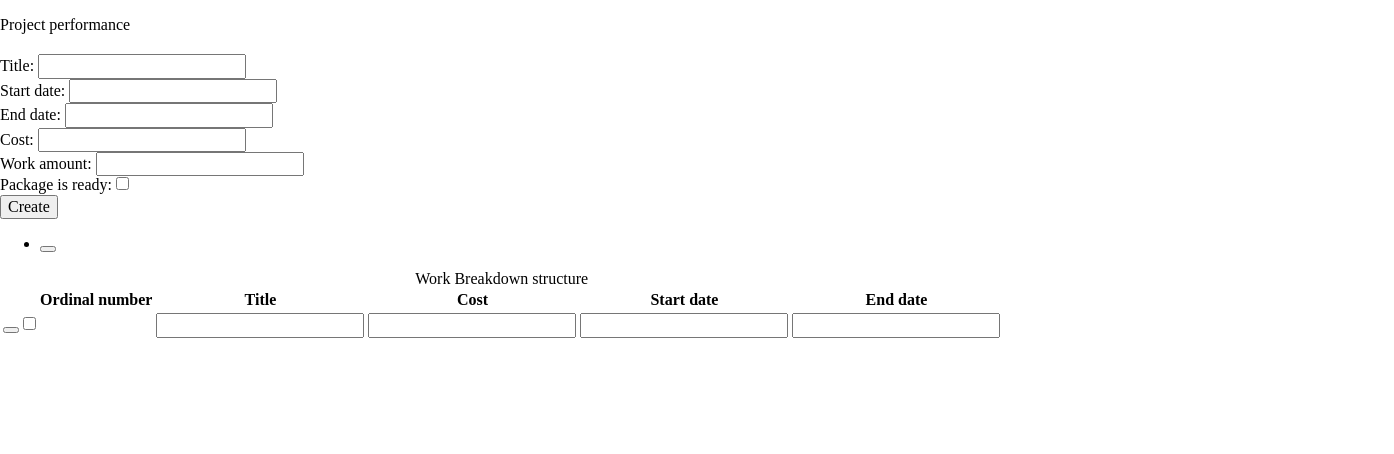
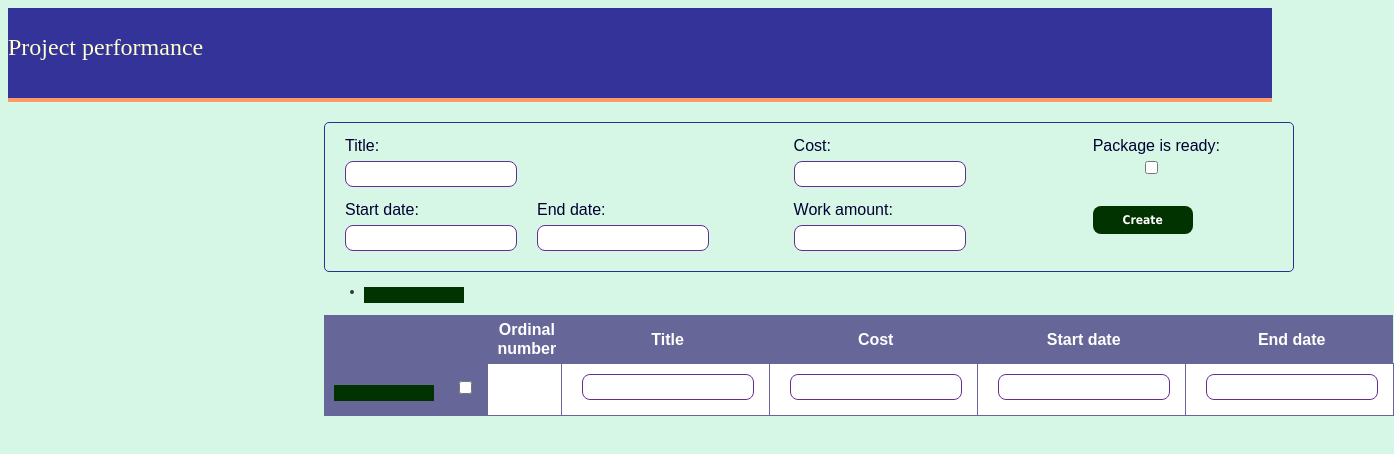
Before and after one commit to mindfulbayhorse/multilevel_structure, a plain HTML site: page dist/index.html in a window 1280 px wide. Shown: the whole page, 1394 px wide, since content can reach past the window. Drawn offline with nearby package versions, Linux system fonts and the light colour scheme; files that its build step writes are made by us from their sources; files whose address does not match are found by name.

Commit message:
File structure for package with npm

```diff
--- a/dist/index.html
+++ b/dist/index.html
@@ -4,8 +4,7 @@
 	<meta http-equiv="content-type" content="text/html" />
 	<meta name="author" content="Olga Zhilkova" />
 	<title>WBS for edit</title>
-	<link rel="stylesheet" type="text/css" href="../css/normalize.css" />
-    <link href="css/wbs.css" rel="stylesheet" type="text/css" />
+  <link href="main.css" rel="stylesheet" type="text/css" />
 </head>
 <body>
     <div id="top_slogan">
--- a/js/main.js
+++ b/js/main.js
@@ -4,6 +4,9 @@
  */
 import ko from "knockout";
 import ViewWBS from './viewmodels/wbs.js';
+import '../less/theme.less';
+import '../css/wbs.css';
+import '../css/normalize.css';
 
 let viewWBS = new ViewWBS([]);
 ko.applyBindings(viewWBS);
```
Also changed, not shown: README.md.
